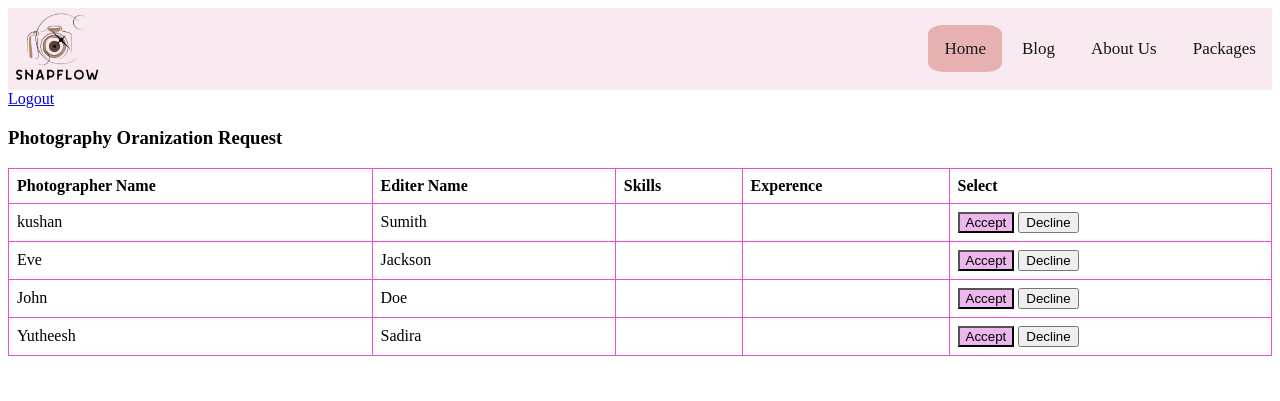
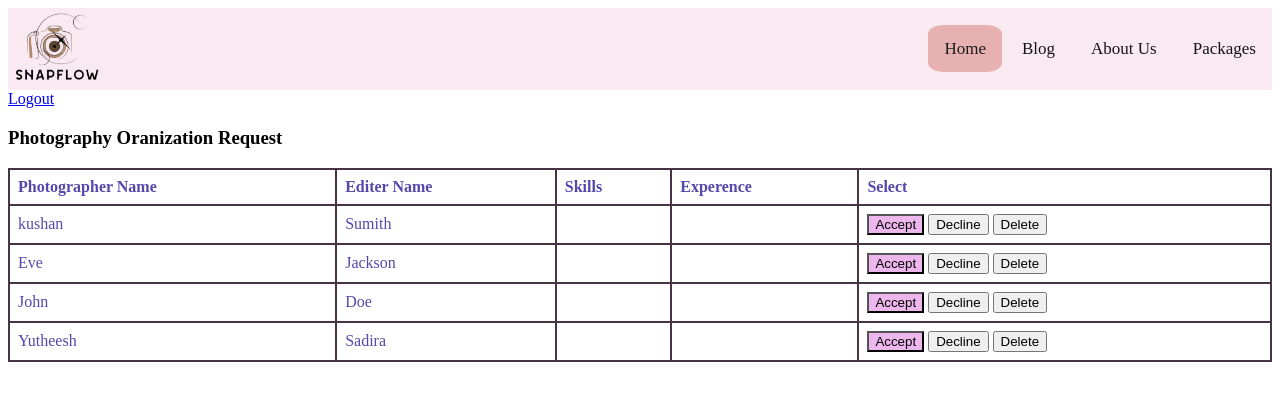
Before and after one commit to Melanka2/snapflow, a PHP site: page /project/pages/adminprofile in a window 1280 px wide. Shown: the top 401 px of the page. Run offline with PHP 8.4, Linux system fonts and the light colour scheme.

Commit message:
add sql and styles

```diff
--- a/app/views/pages/adminprofile.php
+++ b/app/views/pages/adminprofile.php
@@ -35,7 +35,9 @@
     <td></td>
     <td></td>
     <td><button class="btn Accept">Accept</button>
-<button class="btn Decline">Decline</button></td>
+<button class="btn Decline">Decline</button>
+<button class="btn Delete">Delete</button>
+</td>
   </tr>
   <tr>
     <td>Eve</td>
@@ -43,7 +45,9 @@
     <td></td>
     <td></td>
     <td><button class="btn Accept">Accept</button>
-<button class="btn Decline">Decline</button></td>
+<button class="btn Decline">Decline</button>
+<button class="btn Delete">Delete</button>
+</td>
   </tr>
   <tr>
     <td>John</td>
@@ -51,7 +55,9 @@
     <td></td>
     <td></td>
     <td><button class="btn Accept">Accept</button>
-<button class="btn Decline">Decline</button></td>
+<button class="btn Decline">Decline</button>
+<button class="btn Delete">Delete</button>
+</td>
   </tr>
   <tr>
     <td>Yutheesh</td>
@@ -59,7 +65,9 @@
     <td></td>
     <td></td>
     <td><button class="btn Accept">Accept</button>
-<button class="btn Decline">Decline</button></td>
+<button class="btn Decline">Decline</button>
+<button class="btn Delete">Delete</button>
+</td>
   </tr>
 </table>
 </body>
--- a/public/css/style_adminprofile.css
+++ b/public/css/style_adminprofile.css
@@ -3,13 +3,16 @@ table.center {
     margin-right: auto;
     border-collapse: collapse;
     width: 100%;
+    height: 70%;
 
   }
 
   table, th, td {
-    border: 1px solid rgb(230, 78, 207);
+    border: 2px solid rgb(70, 51, 67);
     text-align: left;
     padding: 8px;
+    color: #5448ad;
+
   }
 
   .Accept{
@@ -46,3 +49,7 @@ table.center {
     border-radius: 20%;
 
   }
+
+  .td{
+    padding-left: 40px;
+  }
```
Also changed, not shown: app/data/init.sql (+7 -1 lines), app/models/User.php (line endings or trailing spaces).
